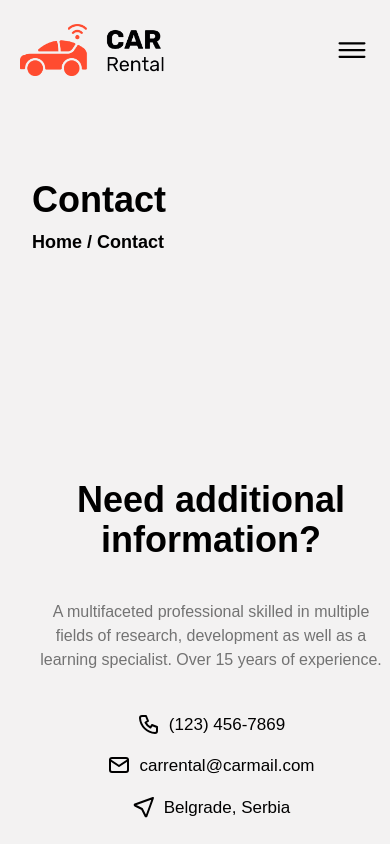
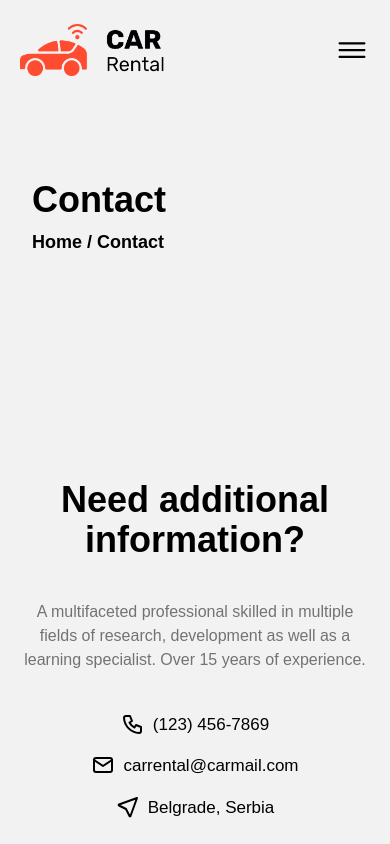
Before and after one commit to jgodwin10/Car-Rental, a React (Vite) app: page /contact in a window 390 px wide. Shown: the top 844 px of the page. Built offline with nearby package versions, Linux system fonts and the light colour scheme.

Commit message:
Finished Project

```diff
--- a/src/Pages/Contact.jsx
+++ b/src/Pages/Contact.jsx
@@ -9,8 +9,8 @@ const Contact = () => {
   return (
     <div>
       <HeroPages title="Contact" />
-      <div className="grid lg:grid-cols-2 max-w-[1310px] mx-auto px-8 py-32 gap-x-8">
-        <div className="text-center mx-auto lg:mx-0 lg:text-left max-w-[400px]">
+      <div className="sm:grid lg:grid-cols-2 px-4 lg:max-w-[1310px] sm:mx-auto lg:px-8 py-32 lg:gap-x-8">
+        <div className="text-center sm:mx-auto lg:mx-0 lg:text-left lg:max-w-[400px]">
           <h1 className="text-4xl font-extrabold">
             Need additional information?
           </h1>
```
Also changed, not shown: 1 other file (tests, documents, lock files or other folders).
